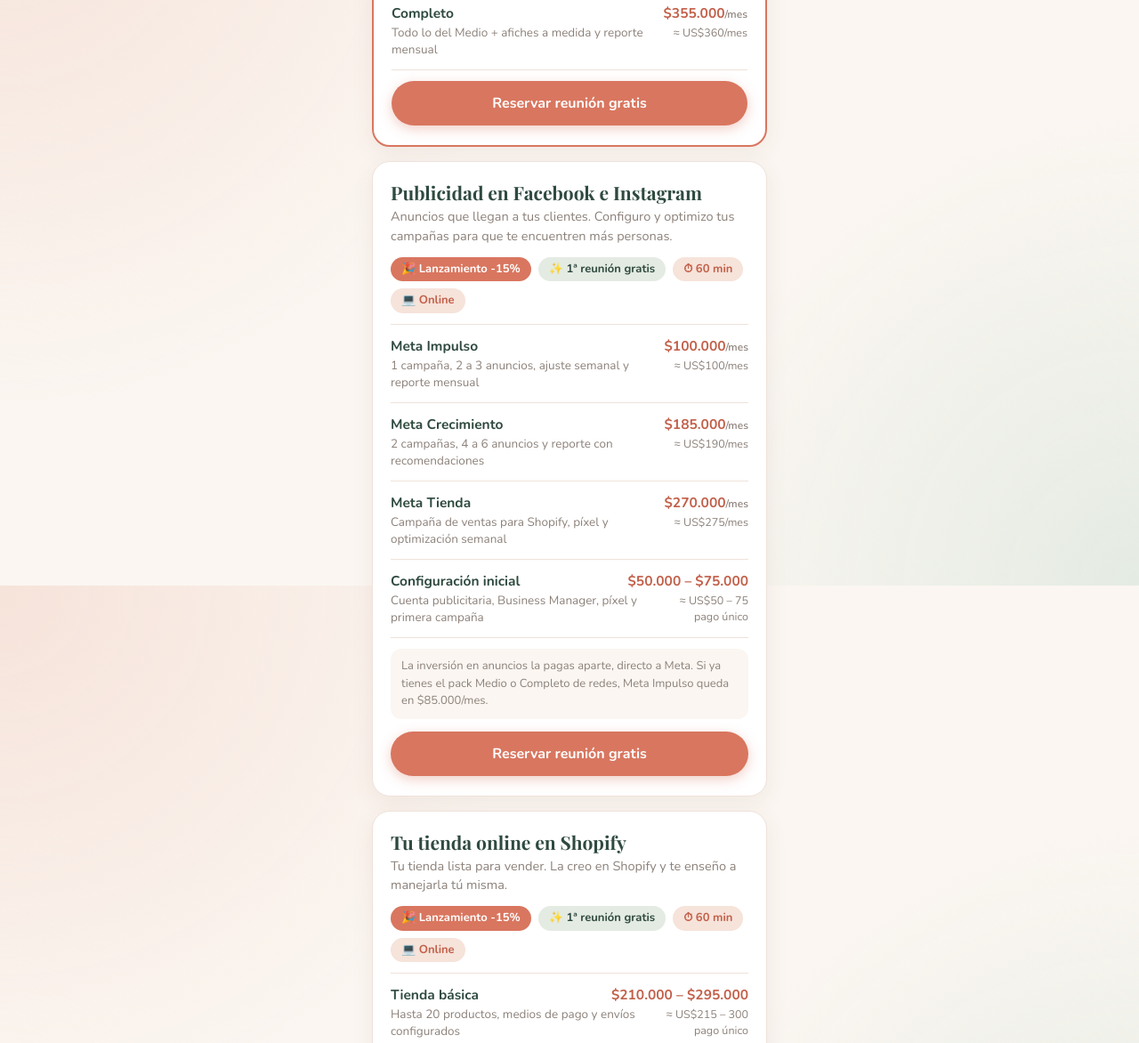
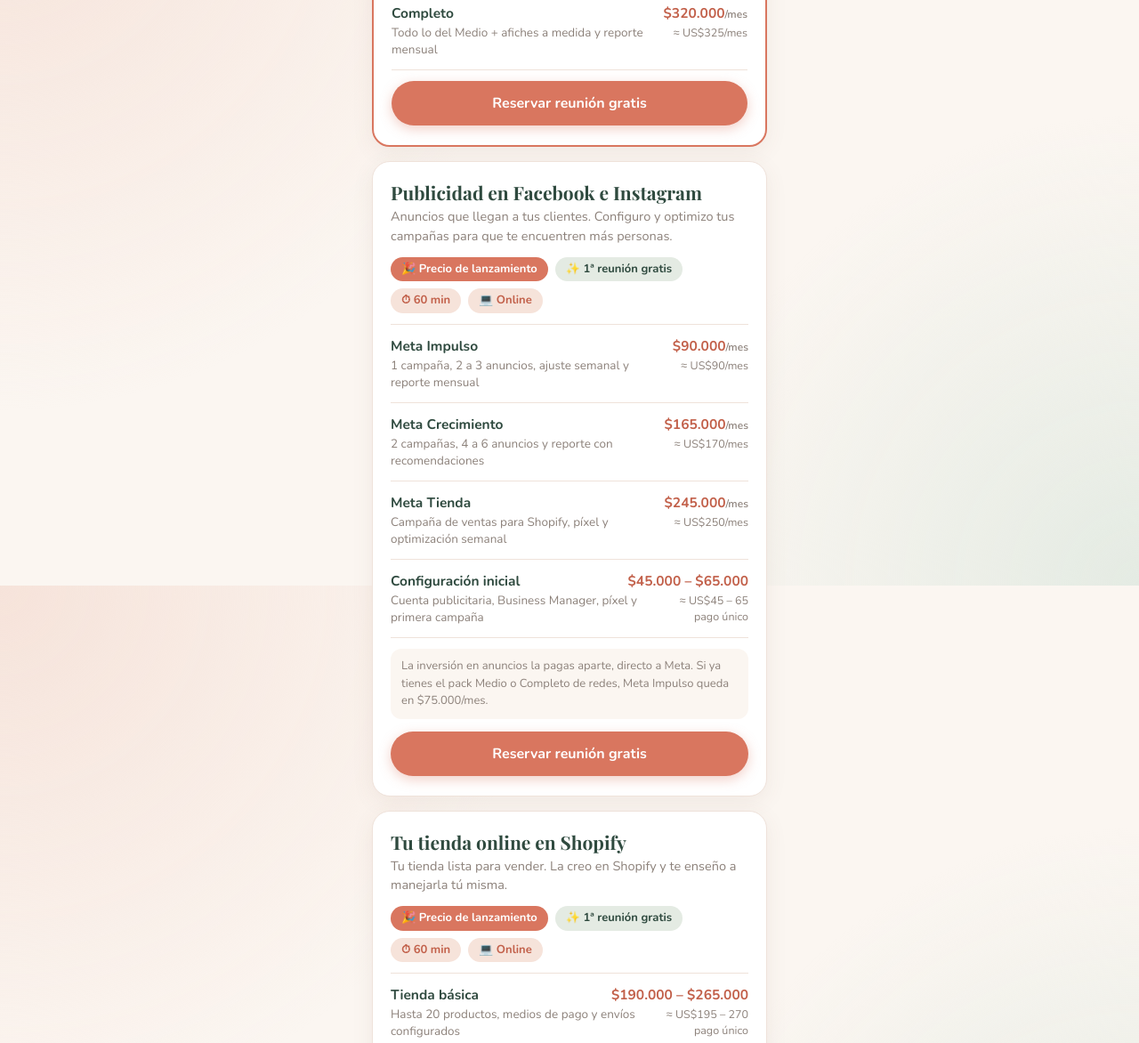
Before and after one commit to rominabravoramirez-star/app-asesorias-, a plain HTML site: page index.html in a window 1280 px wide. Shown: the part 942-2114 px from the top of the page at 89% size. Drawn offline with nearby package versions, Linux system fonts and the light colour scheme.

Commit message:
Baja los precios un 10% adicional
Co-Authored-By: Claude Opus 5.5 <noreply@anthropic.com>
Claude-Session: https://claude.ai/code/session_019KtLQyWy18X1UYNvtiRAKR

```diff
--- a/index.html
+++ b/index.html
@@ -276,28 +276,28 @@ const CONFIG = {
       descripcion: "Tus redes siempre activas. Me encargo de tus redes para que tú te dediques a vender.",
       destacado: true,
       packs: [
-        { nombre: "Básico",   detalle: "1 red social, 8 publicaciones al mes", desde: 125000, cobro: "/mes" },
-        { nombre: "Medio",    detalle: "2 redes, 12 a 16 publicaciones, historias y respuesta a mensajes y comentarios", desde: 240000, cobro: "/mes" },
-        { nombre: "Completo", detalle: "Todo lo del Medio + afiches a medida y reporte mensual", desde: 355000, cobro: "/mes" },
+        { nombre: "Básico",   detalle: "1 red social, 8 publicaciones al mes", desde: 110000, cobro: "/mes" },
+        { nombre: "Medio",    detalle: "2 redes, 12 a 16 publicaciones, historias y respuesta a mensajes y comentarios", desde: 215000, cobro: "/mes" },
+        { nombre: "Completo", detalle: "Todo lo del Medio + afiches a medida y reporte mensual", desde: 320000, cobro: "/mes" },
       ],
     },
     {
       nombre: "Publicidad en Facebook e Instagram",
       descripcion: "Anuncios que llegan a tus clientes. Configuro y optimizo tus campañas para que te encuentren más personas.",
       packs: [
-        { nombre: "Meta Impulso",      detalle: "1 campaña, 2 a 3 anuncios, ajuste semanal y reporte mensual", desde: 100000, cobro: "/mes" },
-        { nombre: "Meta Crecimiento",  detalle: "2 campañas, 4 a 6 anuncios y reporte con recomendaciones", desde: 185000, cobro: "/mes" },
-        { nombre: "Meta Tienda",       detalle: "Campaña de ventas para Shopify, píxel y optimización semanal", desde: 270000, cobro: "/mes" },
-        { nombre: "Configuración inicial", detalle: "Cuenta publicitaria, Business Manager, píxel y primera campaña", desde: 50000, hasta: 75000, cobro: "pago único" },
+        { nombre: "Meta Impulso",      detalle: "1 campaña, 2 a 3 anuncios, ajuste semanal y reporte mensual", desde: 90000, cobro: "/mes" },
+        { nombre: "Meta Crecimiento",  detalle: "2 campañas, 4 a 6 anuncios y reporte con recomendaciones", desde: 165000, cobro: "/mes" },
+        { nombre: "Meta Tienda",       detalle: "Campaña de ventas para Shopify, píxel y optimización semanal", desde: 245000, cobro: "/mes" },
+        { nombre: "Configuración inicial", detalle: "Cuenta publicitaria, Business Manager, píxel y primera campaña", desde: 45000, hasta: 65000, cobro: "pago único" },
       ],
-      nota: "La inversión en anuncios la pagas aparte, directo a Meta. Si ya tienes el pack Medio o Completo de redes, Meta Impulso queda en $85.000/mes.",
+      nota: "La inversión en anuncios la pagas aparte, directo a Meta. Si ya tienes el pack Medio o Completo de redes, Meta Impulso queda en $75.000/mes.",
     },
     {
       nombre: "Tu tienda online en Shopify",
       descripcion: "Tu tienda lista para vender. La creo en Shopify y te enseño a manejarla tú misma.",
       packs: [
-        { nombre: "Tienda básica",   detalle: "Hasta 20 productos, medios de pago y envíos configurados", desde: 210000, hasta: 295000, cobro: "pago único" },
-        { nombre: "Tienda completa", detalle: "Diseño a medida, más productos y capacitación para administrarla", desde: 380000, hasta: 595000, cobro: "pago único" },
+        { nombre: "Tienda básica",   detalle: "Hasta 20 productos, medios de pago y envíos configurados", desde: 190000, hasta: 265000, cobro: "pago único" },
+        { nombre: "Tienda completa", detalle: "Diseño a medida, más productos y capacitación para administrarla", desde: 340000, hasta: 535000, cobro: "pago único" },
       ],
       nota: "La suscripción de Shopify y el dominio los pagas directo.",
     },
@@ -305,8 +305,8 @@ const CONFIG = {
       nombre: "Postulación a fondos concursables",
       descripcion: "¿Quieres postular a un fondo? Te ayudo a armar una postulación ordenada y bien presentada.",
       packs: [
-        { nombre: "Postulación estándar", detalle: "Revisión de bases, formulario, presupuesto, plan de trabajo y acompañamiento (fondos de hasta $5 millones)", desde: 75000, hasta: 155000, cobro: "pago único" },
-        { nombre: "Fondo de monto mayor", detalle: "Postulaciones más largas (por ejemplo Corfo), con más documentación", desde: 210000, cobro: "pago único", prefijo: "desde" },
+        { nombre: "Postulación estándar", detalle: "Revisión de bases, formulario, presupuesto, plan de trabajo y acompañamiento (fondos de hasta $5 millones)", desde: 65000, hasta: 140000, cobro: "pago único" },
+        { nombre: "Fondo de monto mayor", detalle: "Postulaciones más largas (por ejemplo Corfo), con más documentación", desde: 190000, cobro: "pago único", prefijo: "desde" },
       ],
       nota: "Postular no tiene costo: lo que cobro es preparar y ordenar tu postulación.",
     },
@@ -314,15 +314,15 @@ const CONFIG = {
       nombre: "Crea tu empresa y trámites SII",
       descripcion: "Formaliza tu emprendimiento sin enredos y queda lista para emitir boletas y facturas.",
       packs: [
-        { nombre: "Básico",   detalle: "Constitución de empresa, inicio de actividades, acreditación de domicilio y boletas/facturas", desde: 50000, cobro: "pago único" },
-        { nombre: "Completo", detalle: "Todo lo del Básico + apertura de cuenta bancaria y orientación para la patente comercial", desde: 95000, cobro: "pago único" },
+        { nombre: "Básico",   detalle: "Constitución de empresa, inicio de actividades, acreditación de domicilio y boletas/facturas", desde: 45000, cobro: "pago único" },
+        { nombre: "Completo", detalle: "Todo lo del Básico + apertura de cuenta bancaria y orientación para la patente comercial", desde: 85000, cobro: "pago único" },
       ],
       nota: "La firma electrónica y otros gastos externos van aparte.",
     },
   ],
 
   // 🎉 Aviso de precios de lanzamiento. Para quitarlo, déjalo vacío: lanzamiento: "",
-  lanzamiento: "Precios de lanzamiento: 15% de descuento por tiempo limitado",
+  lanzamiento: "Precios de lanzamiento: cerca de 25% de descuento por tiempo limitado",
 
   notaGeneral: "Precios en pesos chilenos. Los valores en dólares son aproximados.",
 };
@@ -376,7 +376,7 @@ $("servicios").innerHTML = CONFIG.servicios.map((s, i) => `
     ${s.destacado ? '<span class="cinta">Más elegido</span>' : ""}
     <h3>${s.nombre}</h3>
     <p class="desc">${s.descripcion}</p>
-    <div class="chips">${CONFIG.lanzamiento ? '<span class="chip oferta">🎉 Lanzamiento -15%</span>' : ""}<span class="chip gratis">✨ 1ª reunión gratis</span><span class="chip">⏱ ${CONFIG.duracionMin} min</span><span class="chip">💻 Online</span></div>
+    <div class="chips">${CONFIG.lanzamiento ? '<span class="chip oferta">🎉 Precio de lanzamiento</span>' : ""}<span class="chip gratis">✨ 1ª reunión gratis</span><span class="chip">⏱ ${CONFIG.duracionMin} min</span><span class="chip">💻 Online</span></div>
     <div class="packs">${s.packs.map(k => { const pr = precioPack(k); return `
       <div class="pack">
         <div class="pack-top"><b>${k.nombre}</b><span class="pack-precio">${pr.clp}<small>${pr.cobro}</small></span></div>
```
Also changed, not shown: capturas/precios.png, 1 other file.
